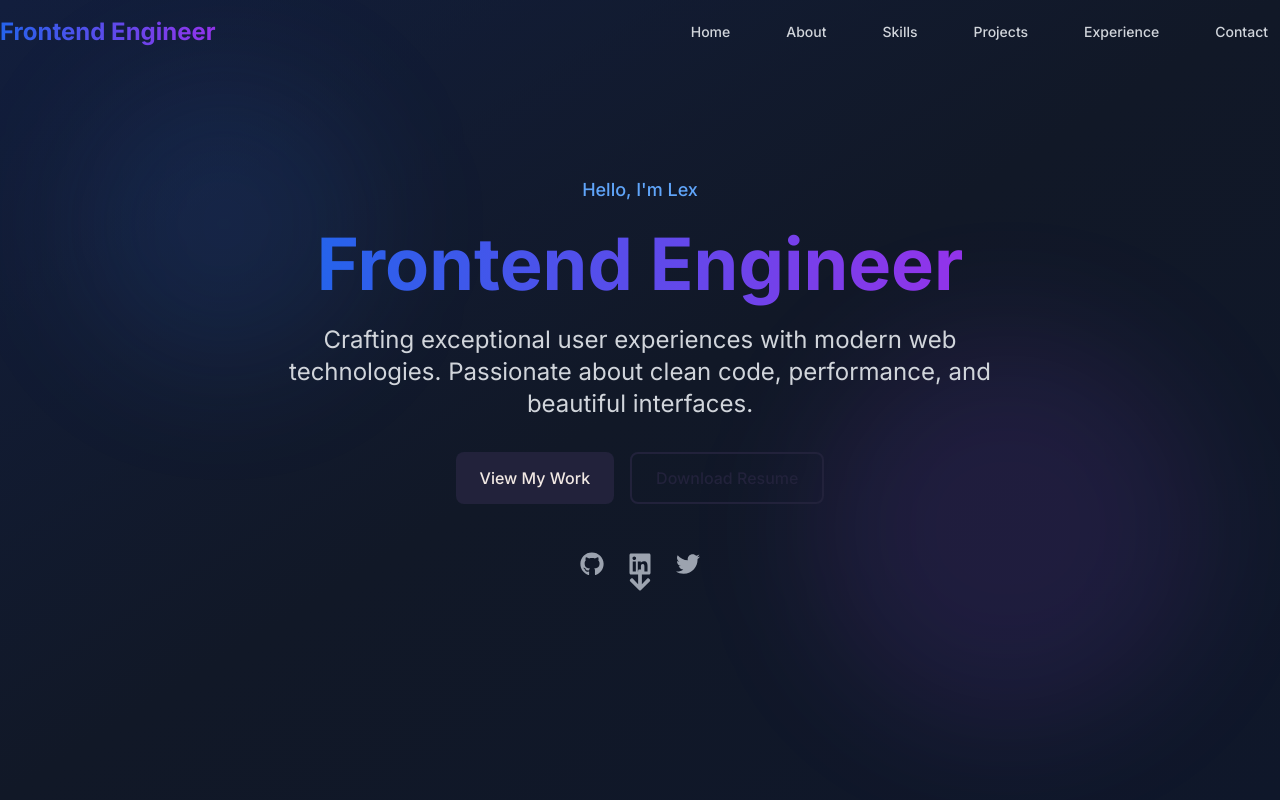
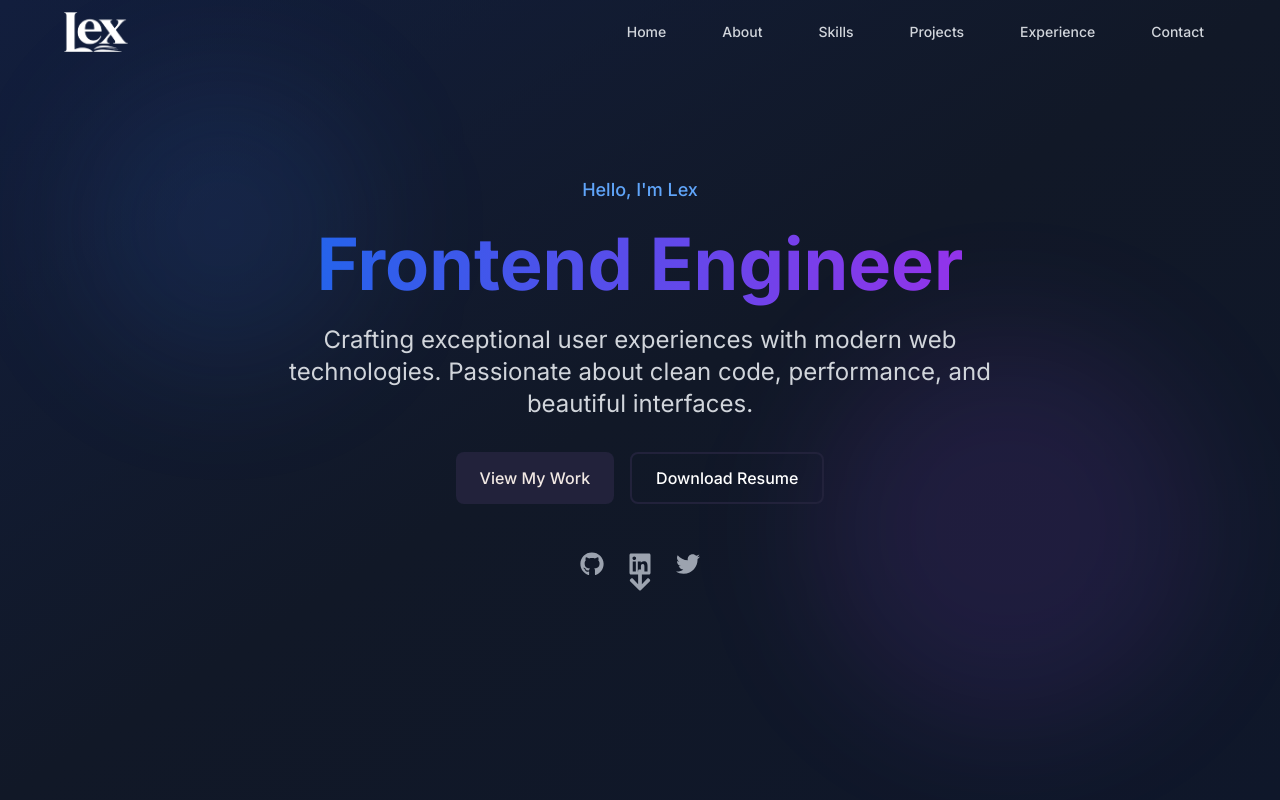
Before and after one commit to lexercerdena/lexercerdena.github.io, a React (Vite) app: page / in a window 1280 px wide. Shown: the top 800 px of the page. Built offline with nearby package versions, Linux system fonts and the light colour scheme.

Commit message:
Added new logo and update secondary buttons

```diff
--- a/src/components/Navbar.jsx
+++ b/src/components/Navbar.jsx
@@ -41,9 +41,13 @@ const Navbar = () => {
         <div className="flex items-center justify-between h-16">
           {/* Logo */}
           <div className="flex-shrink-0">
-            <h1 className="text-2xl font-bold gradient-text">
-              Frontend Engineer
-            </h1>
+            <img
+              src="/lex-logo.png"
+              alt="Lex Cerdena Logo"
+              className="h-10 w-auto hover:scale-105 transition-transform duration-300 cursor-pointer"
+              style={{ filter: 'brightness(0) invert(1)' }}
+              onClick={() => document.getElementById('home')?.scrollIntoView({ behavior: 'smooth' })}
+            />
           </div>
 
           {/* Desktop Navigation */}
--- a/src/index.css
+++ b/src/index.css
@@ -19,7 +19,7 @@
   }
 
   .btn-secondary {
-    @apply bg-transparent border-2 border-midnight text-midnight hover:bg-midnight hover:text-linen font-medium py-3 px-6 rounded-lg transition-all duration-300 transform hover:scale-105 focus:outline-none focus:ring-2 focus:ring-indigo focus:ring-offset-2;
+    @apply bg-transparent border-2 border-midnight text-white hover:bg-midnight hover:text-linen font-medium py-3 px-6 rounded-lg transition-all duration-300 transform hover:scale-105 focus:outline-none focus:ring-2 focus:ring-indigo focus:ring-offset-2;
   }
 
   .section-padding {
@@ -27,7 +27,7 @@
   }
 
   .container-custom {
-    @apply max-w-7xl mx-auto;
+    @apply max-w-7xl mx-auto w-[90%];
   }
 
   .gradient-text {
```
Also changed, not shown: public/lex-logo.png (added), 1 other file (tests, documents, lock files or other folders).
